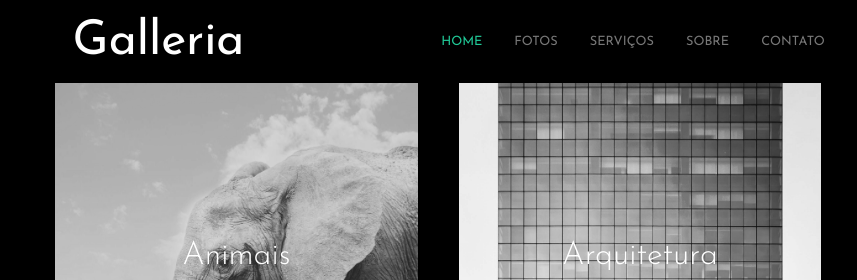
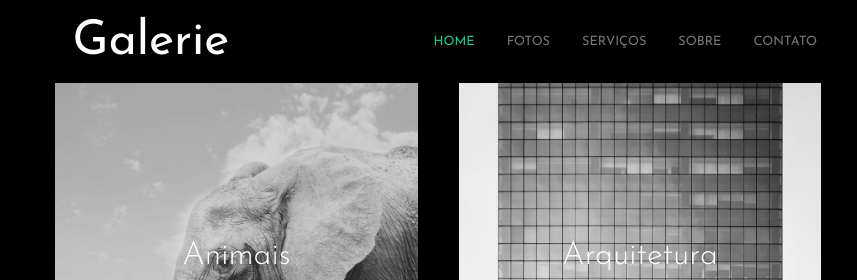
Before and after one commit to talitaribeirovic/Sass-project-gallery, a plain HTML site: page index.html in a window 1280 px wide. Shown: the top 280 px of the page, 0-857 px from the left. Drawn offline with Linux system fonts and the light colour scheme.

Commit message:
alteração title

```diff
--- a/index.html
+++ b/index.html
@@ -5,7 +5,7 @@
   <meta charset="UTF-8">
   <meta http-equiv="X-UA-Compatible" content="IE=edge">
   <meta name="viewport" content="width=device-width, initial-scale=1.0">
-  <title>Galleria</title>
+  <title>Galerie</title>
   <link rel="stylesheet" href="./css/styles.css">
 
   <link rel="preconnect" href="https://fonts.gstatic.com">
@@ -17,7 +17,7 @@
 
 <body>
   <header class="header">
-    <a href="" class="header-brand">Galleria</a>
+    <a href="" class="header-brand">Galerie</a>
 
     <nav class="header-navbar">
       <ul>
```
